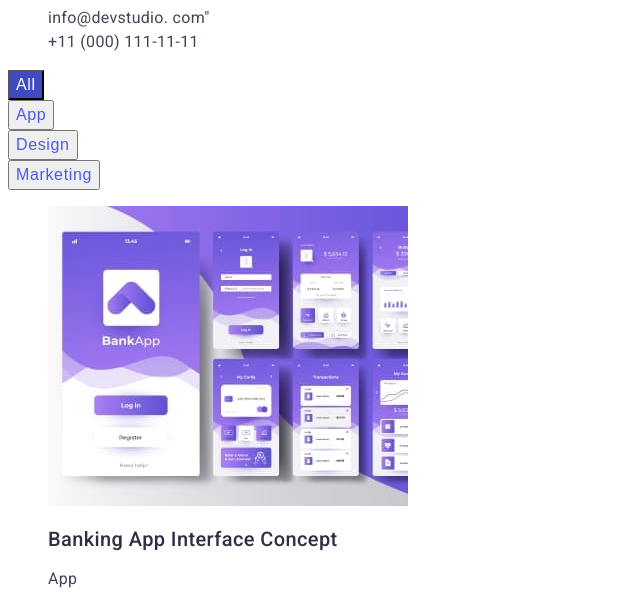
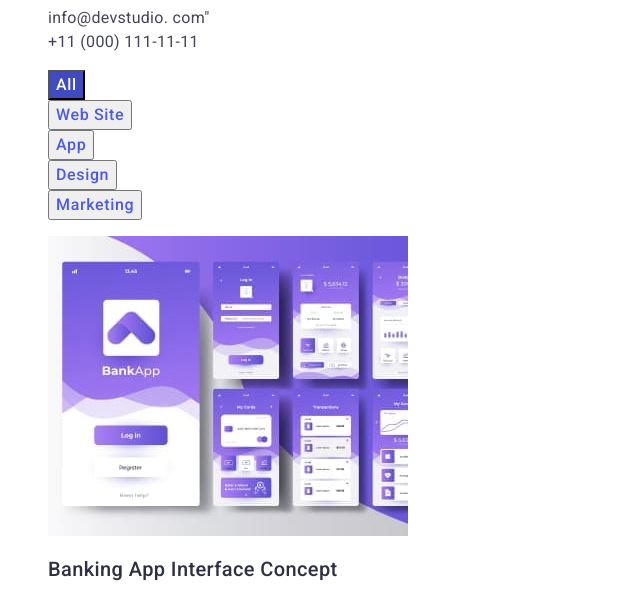
Before and after one commit to lottor27/goit-markup-hw-02, a plain HTML site: page portfolio.html in a window 1280 px wide. Shown: the part 130-724 px from the top of the page, without its empty margins (0-640 px from the left). Drawn offline with Linux system fonts and the light colour scheme.

Commit message:
исправил ошибки

```diff
--- a/css/styles.css
+++ b/css/styles.css
@@ -251,6 +251,7 @@ body {
 }
 
 .all {
+  font-family: "roboto", sans-serif;
   background-color: #404bbf;
   font-weight: 500;
   font-size: 16px;
@@ -264,6 +265,7 @@ body {
 }
 
 .other-all {
+  font-family: "roboto", sans-serif;
   font-weight: 500;
   font-size: 16px;
   line-height: 1.5;
--- a/portfolio.html
+++ b/portfolio.html
@@ -34,10 +34,13 @@
     </header>
     <section>
         <h1 class="hide">Portfolio</h1>
-        <button type="button" class="all">All</button>
-        <button type="button" class="other-all">App</button>
-        <button type="button" class="other-all">Design</button>
-        <button type="button" class="other-all">Marketing</button>
+        <ul class="list">
+            <li><button type="button" class="all">All</button></li>
+            <li><button type="button" class="other-all">Web Site</button></li>
+            <li><button type="button" class="other-all">App</button></li>
+            <li><button type="button" class="other-all">Design</button></li>
+            <li><button type="button" class="other-all">Marketing</button></li>
+        </ul>
     </section>
     <section>
         <ul class="list">
@@ -56,10 +59,6 @@
                 <h2 class="text-20-500">Meditaion App</h2>
                 <p class="text-port">App</p>
             </li>
-        </ul>
-    </section>
-    <section>
-        <ul class="list">
             <li>
                 <img src="./images/imgportf4.jpg" alt="TaxiService" width="360">
                 <h2 class="text-20-500">Taxi Service</h2>
@@ -75,10 +74,6 @@
                 <h2 class="text-20-500">Online Courses</h2>
                 <p class="text-port">Marketing</p>
             </li>
-        </ul>
-    </section>
-    <section>
-        <ul class="list">
             <li>
                 <img src="./images/imgportf7.jpg" alt="StoriesConcept" width="360">
                 <h2 class="text-20-500">Instagram Stories Concept</h2>
```
